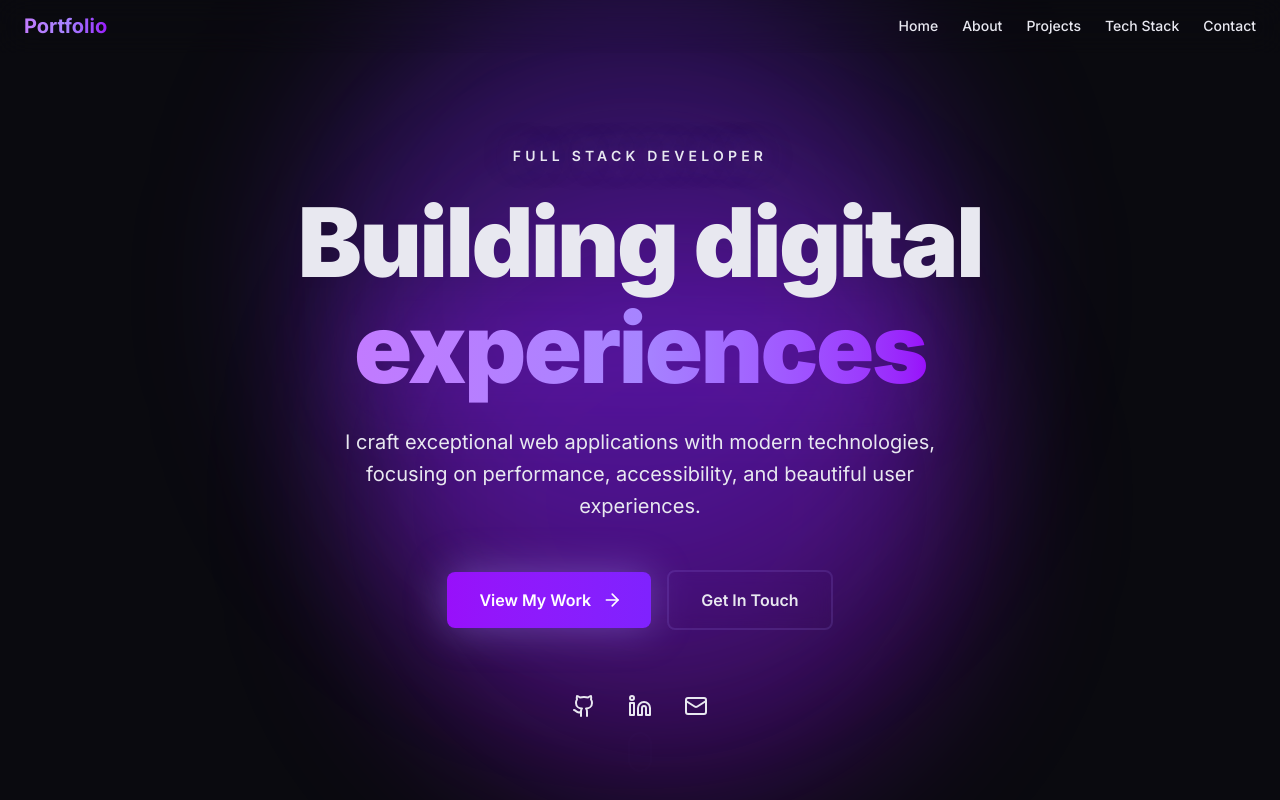
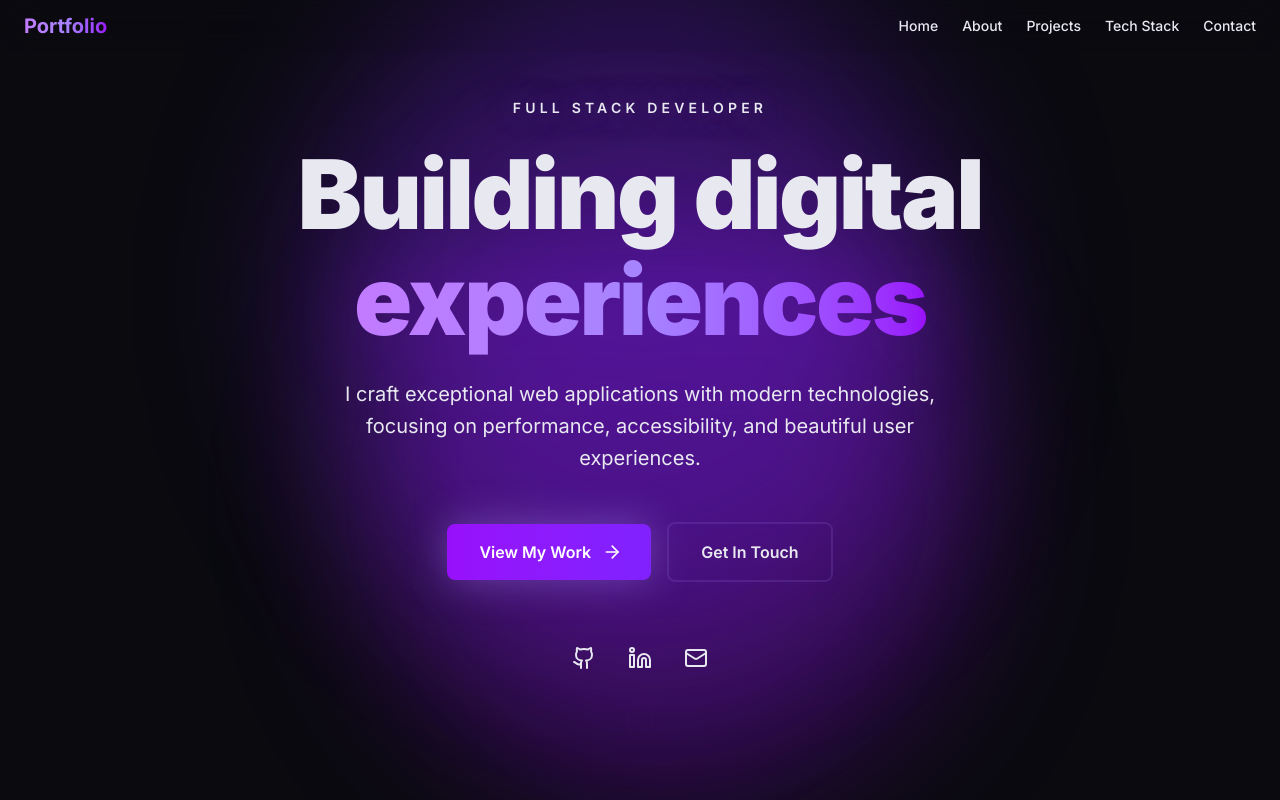
Before and after one commit to rroon3y/MyPortfolio, a React (Vite) app in the folder Portfolio/: page / in a window 1280 px wide. Shown: the top 800 px of the page. Built offline with nearby package versions, Linux system fonts and the light colour scheme.

Commit message:
fix(hero): adjust padding and scroll indicator position for better layout

```diff
--- a/Portfolio/src/app/components/hero.jsx
+++ b/Portfolio/src/app/components/hero.jsx
@@ -3,7 +3,7 @@ import { ArrowRight, Github, Linkedin, Mail } from "lucide-react";
 
 export function Hero() {
   return (
-    <section className="relative min-h-screen flex items-center justify-center overflow-hidden px-6 pt-14 md:pt-16">
+    <section className="relative min-h-screen flex items-center justify-center overflow-hidden px-6 pt-14 md:pt-16 pb-20 md:pb-24">
       {/* Enhanced animated background gradients */}
       <div className="absolute inset-0 overflow-hidden">
         <motion.div
@@ -110,7 +110,7 @@ export function Hero() {
             transition={{ delay: 0.9, duration: 0.8 }}
           >
             <motion.button
-className="group relative px-8 py-4 bg-gradient-to-r from-purple-600 to-violet-600 text-white rounded-lg overflow-hidden"
+              className="group relative px-8 py-4 bg-gradient-to-r from-purple-600 to-violet-600 text-white rounded-lg overflow-hidden"
               onClick={() => document.getElementById('projects')?.scrollIntoView({ behavior: 'smooth' })}
               whileHover={{ scale: 1.05 }}
               whileTap={{ scale: 0.95 }}
@@ -142,7 +142,7 @@ className="group relative px-8 py-4 bg-gradient-to-r from-purple-600 to-violet-6
             </motion.button>
 
             <motion.button
-className="group relative px-8 py-4 border-2 border-primary/50 text-foreground rounded-lg overflow-hidden backdrop-blur-sm"
+              className="group relative px-8 py-4 border-2 border-primary/50 text-foreground rounded-lg overflow-hidden backdrop-blur-sm"
               onClick={() => document.getElementById('contact')?.scrollIntoView({ behavior: 'smooth' })}
               whileHover={{ scale: 1.05 }}
               whileTap={{ scale: 0.95 }}
@@ -198,7 +198,7 @@ className="group relative px-8 py-4 border-2 border-primary/50 text-foreground r
 
       {/* Enhanced scroll indicator */}
       <motion.div
-        className="absolute bottom-8 left-1/2 -translate-x-1/2"
+        className="absolute bottom-12 md:bottom-16 left-1/2 -translate-x-1/2"
         animate={{ y: [0, 10, 0] }}
         initial={{ opacity: 0 }}
         whileInView={{ opacity: 1 }}
```
